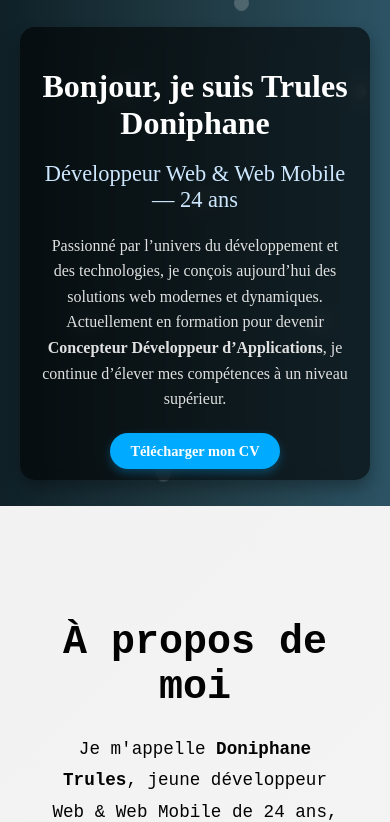
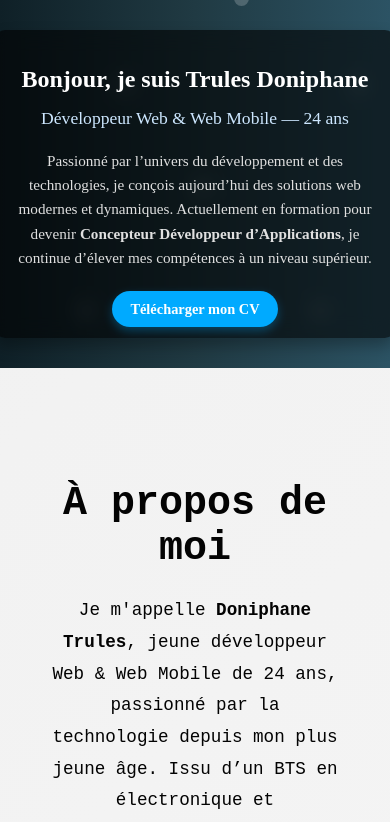
Before and after one commit to doniphane/mon-portfolio2025, a React (Create React App) app: page / in a window 390 px wide. Shown: the top 822 px of the page. Built offline with nearby package versions, Linux system fonts and the light colour scheme; the HTML template or start-up script is replaced by a standard one.

Commit message:
fix responsive hero banner + card

```diff
--- a/src/components/HeroBanner.css
+++ b/src/components/HeroBanner.css
@@ -1,4 +1,3 @@
-
 .hero-banner {
   position: relative;
   overflow: hidden;
@@ -93,21 +92,56 @@
   }
 }
 
-.falling-element:nth-child(1) { left: 10%; animation-duration: 4s; }
-.falling-element:nth-child(2) { left: 20%; animation-duration: 5s; }
-.falling-element:nth-child(3) { left: 30%; animation-duration: 6s; }
-.falling-element:nth-child(4) { left: 40%; animation-duration: 4.5s; }
-.falling-element:nth-child(5) { left: 50%; animation-duration: 5.5s; }
-.falling-element:nth-child(6) { left: 60%; animation-duration: 6.5s; }
-.falling-element:nth-child(7) { left: 70%; animation-duration: 4s; }
-.falling-element:nth-child(8) { left: 80%; animation-duration: 5s; }
-.falling-element:nth-child(9) { left: 90%; animation-duration: 6s; }
-.falling-element:nth-child(10) { left: 95%; animation-duration: 7s; }
+.falling-element:nth-child(1) {
+  left: 10%;
+  animation-duration: 4s;
+}
+.falling-element:nth-child(2) {
+  left: 20%;
+  animation-duration: 5s;
+}
+.falling-element:nth-child(3) {
+  left: 30%;
+  animation-duration: 6s;
+}
+.falling-element:nth-child(4) {
+  left: 40%;
+  animation-duration: 4.5s;
+}
+.falling-element:nth-child(5) {
+  left: 50%;
+  animation-duration: 5.5s;
+}
+.falling-element:nth-child(6) {
+  left: 60%;
+  animation-duration: 6.5s;
+}
+.falling-element:nth-child(7) {
+  left: 70%;
+  animation-duration: 4s;
+}
+.falling-element:nth-child(8) {
+  left: 80%;
+  animation-duration: 5s;
+}
+.falling-element:nth-child(9) {
+  left: 90%;
+  animation-duration: 6s;
+}
+.falling-element:nth-child(10) {
+  left: 95%;
+  animation-duration: 7s;
+}
 
-/* Responsive */
+/* Responsive tablette */
 @media (max-width: 768px) {
+  .hero-banner {
+    height: auto;
+    padding: 40px 20px;
+  }
+
   .hero-content {
-    padding: 20px;
+    padding: 25px;
   }
 
   .hero-content h1 {
@@ -115,7 +149,7 @@
   }
 
   .hero-content h2 {
-    font-size: 1.4em;
+    font-size: 1.3em;
   }
 
   .hero-content p {
@@ -123,136 +157,39 @@
   }
 
   .cta-button {
-    padding: 10px 20px;
+    padding: 10px 22px;
+    font-size: 0.95em;
+  }
+}
+
+/* Responsive smartphone */
+@media (max-width: 480px) {
+  .hero-banner {
+    height: auto;
+    padding: 30px 15px;
+    flex-direction: column;
+  }
+
+  .hero-content {
+    padding: 20px;
+    width: 100%;
+    border-radius: 10px;
+  }
+
+  .hero-content h1 {
+    font-size: 1.5em;
+  }
+
+  .hero-content h2 {
+    font-size: 1.1em;
+  }
+
+  .hero-content p {
+    font-size: 0.95em;
+  }
+
+  .cta-button {
+    padding: 10px 18px;
     font-size: 0.9em;
   }
 }
-
-.hero-banner {
-  position: relative;
-  overflow: hidden;
-  height: 60vh;
-  display: flex;
-  justify-content: center;
-  align-items: center;
-  background: linear-gradient(to right, #0f2027, #203a43, #2c5364);
-  color: white;
-  text-align: center;
-  background-size: cover;
-  background-position: center;
-  padding: 0 20px;
-}
-
-.hero-content {
-  z-index: 1;
-  max-width: 900px;
-  background: rgba(0, 0, 0, 0.6);
-  padding: 40px;
-  border-radius: 15px;
-  backdrop-filter: blur(10px);
-  box-shadow: 0 8px 16px rgba(0, 0, 0, 0.3);
-  transition: transform 0.3s ease;
-}
-
-.hero-content:hover {
-  transform: translateY(-10px);
-}
-
-.hero-content h1 {
-  font-size: 2.8em;
-  margin-bottom: 10px;
-  color: #ffffff;
-}
-
-.hero-content h2 {
-  font-size: 1.8em;
-  margin-bottom: 20px;
-  font-weight: 500;
-  color: #cde7ff;
-}
-
-.hero-content p {
-  font-size: 1.1em;
-  line-height: 1.6;
-  color: #e0e0e0;
-  margin-bottom: 30px;
-}
-
-.cta-button {
-  background-color: #00aaff;
-  color: #fff;
-  padding: 12px 28px;
-  border-radius: 30px;
-  text-decoration: none;
-  font-weight: bold;
-  font-size: 1em;
-  box-shadow: 0 4px 10px rgba(0, 170, 255, 0.3);
-  transition: background-color 0.3s, transform 0.3s;
-}
-
-.cta-button:hover {
-  background-color: #008ecc;
-  transform: scale(1.05);
-}
-
-/* Falling bubbles animation */
-.falling-elements {
-  position: absolute;
-  width: 100%;
-  height: 100%;
-  top: 0;
-  left: 0;
-  pointer-events: none;
-  z-index: 0;
-}
-
-.falling-element {
-  position: absolute;
-  top: -10%;
-  width: 15px;
-  height: 15px;
-  background-color: rgba(255, 255, 255, 0.2);
-  border-radius: 50%;
-  animation: fall linear infinite;
-}
-
-@keyframes fall {
-  to {
-    transform: translateY(120vh);
-  }
-}
-
-.falling-element:nth-child(1) { left: 10%; animation-duration: 4s; }
-.falling-element:nth-child(2) { left: 20%; animation-duration: 5s; }
-.falling-element:nth-child(3) { left: 30%; animation-duration: 6s; }
-.falling-element:nth-child(4) { left: 40%; animation-duration: 4.5s; }
-.falling-element:nth-child(5) { left: 50%; animation-duration: 5.5s; }
-.falling-element:nth-child(6) { left: 60%; animation-duration: 6.5s; }
-.falling-element:nth-child(7) { left: 70%; animation-duration: 4s; }
-.falling-element:nth-child(8) { left: 80%; animation-duration: 5s; }
-.falling-element:nth-child(9) { left: 90%; animation-duration: 6s; }
-.falling-element:nth-child(10) { left: 95%; animation-duration: 7s; }
-
-/* Responsive */
-@media (max-width: 768px) {
-  .hero-content {
-    padding: 20px;
-  }
-
-  .hero-content h1 {
-    font-size: 2em;
-  }
-
-  .hero-content h2 {
-    font-size: 1.4em;
-  }
-
-  .hero-content p {
-    font-size: 1em;
-  }
-
-  .cta-button {
-    padding: 10px 20px;
-    font-size: 0.9em;
-  }
-}
--- a/src/components/Projects.css
+++ b/src/components/Projects.css
@@ -142,7 +142,7 @@
   flex-direction: column;
   justify-content: space-between;
   width: 100%;
-  height: 500px;
+  height: 550px;
   background-color: #fff;
   border-radius: 20px;
   box-shadow: 0 8px 25px rgba(0, 0, 0, 0.1);
@@ -188,7 +188,9 @@
   flex-grow: 1;
   margin-bottom: 15px;
   overflow: hidden;
-  text-overflow: ellipsis;
+  display: -webkit-box;
+  -webkit-line-clamp: 2;
+  -webkit-box-orient: vertical;
 }
 
 .languages {
```
